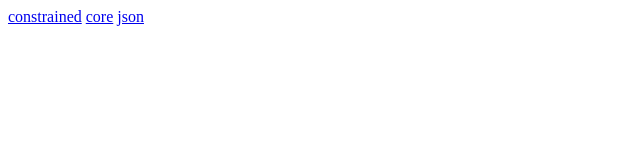
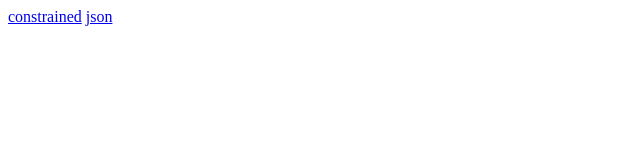
Before and after one commit to opyate/scala-graph, a plain HTML site: page index.html in a window 1280 px wide. Shown: the full height of the page, 0-640 px from the left. Drawn offline with Linux system fonts and the light colour scheme.

Commit message:
trying something different

```diff
--- a/index.html
+++ b/index.html
@@ -1,8 +1,5 @@
 <!doctype html>
-<!--[if lt IE 7]> <html class="no-js lt-ie9 lt-ie8 lt-ie7" lang="en"> <![endif]-->
-<!--[if IE 7]>    <html class="no-js lt-ie9 lt-ie8" lang="en"> <![endif]-->
-<!--[if IE 8]>    <html class="no-js lt-ie9" lang="en"> <![endif]-->
-<!--[if gt IE 8]><!--> <html class="no-js" lang="en"> <!--<![endif]-->
+<html>
 <head>
   <meta charset="utf-8">
   <meta http-equiv="X-UA-Compatible" content="IE=edge,chrome=1">
@@ -10,7 +7,7 @@
 </head>
 <body>
   <a href="constrained/target/scala-2.9.2/api/index.html">constrained</a>
-  <a href="core/target/scala-2.9.2/api/index.html">core</a>
+  <!-- <a href="core/target/scala-2.9.2/api/index.html">core</a> -->
   <a href="json/target/scala-2.9.2/api/index.html">json</a>
 </body>
 </html>
```
